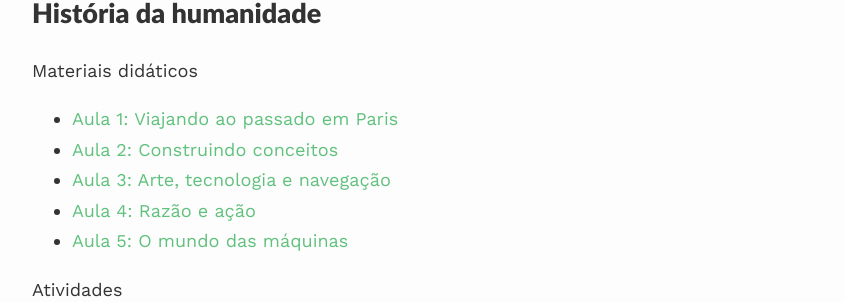
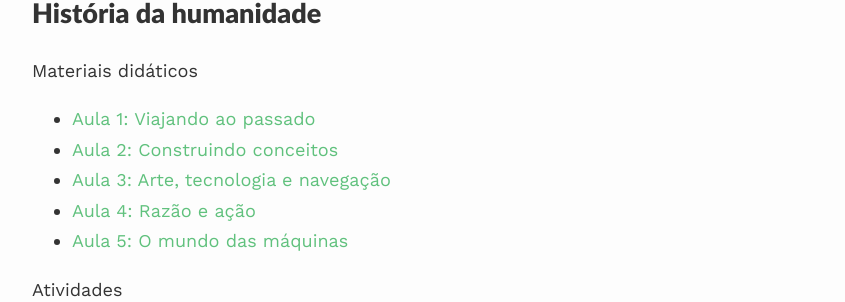
Before and after one commit to 0jonjo/0jonjo.github.io, a Jekyll site: the page built from _pages/entre-tempos.md, in a window 1280 px wide. Shown: the part 283-585 px from the top of the page, without its empty margins (208-1053 px from the left). Built offline with Jekyll 4.4.1, drawn with Linux system fonts in a browser that asks for light colours; nearby versions of some CDN libraries.

Commit message:
update aula 01 link

```diff
--- a/_pages/entre-tempos.md
+++ b/_pages/entre-tempos.md
@@ -11,7 +11,7 @@
 
 Materiais didáticos
 
-- [Aula 1: Viajando ao passado em Paris](https://www.notion.so/joaogilberto/Entre-Tempos-1-Viajando-ao-passado-em-Paris-e4b76d9f0dc747ddaaf3b8eb089f431e)
+- [Aula 1: Viajando ao passado](https://0jonjo.github.io/_pages/viajando-passado/)
 - [Aula 2: Construindo conceitos](https://0jonjo.github.io/_pages/construindo-conceitos/)
 - [Aula 3:  Arte, tecnologia e navegação](https://0jonjo.github.io/_pages/arte-tecnologia-navegacao/)
 - [Aula 4:  Razão e ação](https://0jonjo.github.io/_pages/razao-e-acao/)
```
